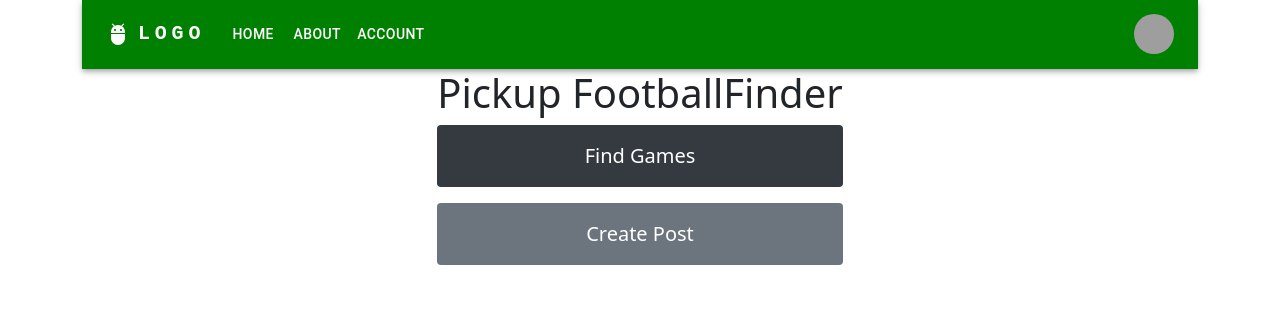
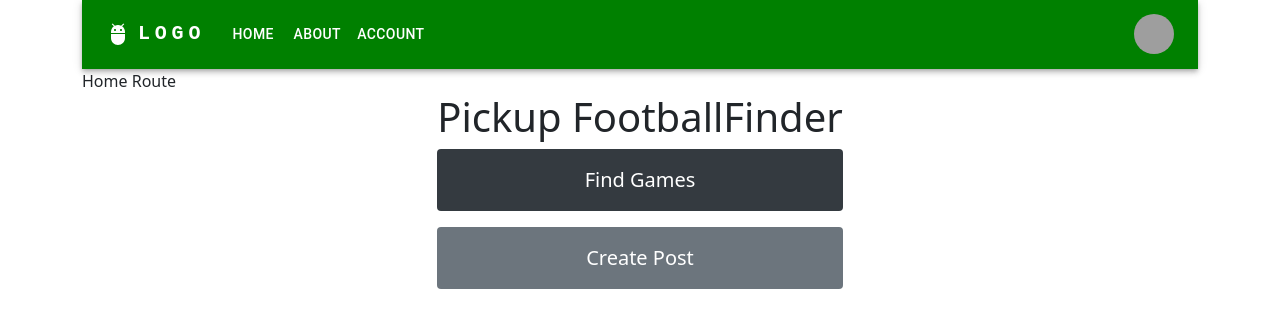
Before and after one commit to JamesLian7/aspnetserver, a React (Create React App) app in the folder reactclient/: page / in a window 1280 px wide. Shown: the top 328 px of the page. Built offline with nearby package versions, Linux system fonts and the light colour scheme; grey boxes are pictures that could not be loaded.

Commit message:
routing setup

```diff
--- a/reactclient/src/App.js
+++ b/reactclient/src/App.js
@@ -1,7 +1,12 @@
+import { Route, Routes } from "react-router";
 import React, { useState } from "react";
 import Constants from "./utilities/Constants";
 import PostCreateForm from "./components/PostCreateForm";
 import PostUpdateForm from "./components/PostUpdateForm";
+import About from "./components/About";
+import Account from "./components/Account";
+import Home from "./components/Home";
+
 import "./styles.css"
 import ResponsiveAppBar from "./components/NavBar";
 
@@ -50,6 +55,11 @@ export default function App() {
   return (
     <div className="container">
       <ResponsiveAppBar />
+      <Routes>
+        <Route path = "/" element={<Home />} />
+        <Route path = "About" element={<About />} />
+        <Route path = "Account" element={<Account />} />
+      </Routes>
       <div className="box1">
         <div className="box2">
           {(showingCreateNewPostForm === false && postCurrentlyBeingUpdated === null) && (
--- a/reactclient/src/index.js
+++ b/reactclient/src/index.js
@@ -8,7 +8,6 @@ import App from './App';
 
 
 
-const root = ReactDOM.createRoot(document.getElementById('root'));
-root.render(  <BrowserRouter>
-    <App />
-  </BrowserRouter>,);
+
+
+ReactDOM.render(<BrowserRouter><App /></BrowserRouter>, document.getElementById('root'));
```
